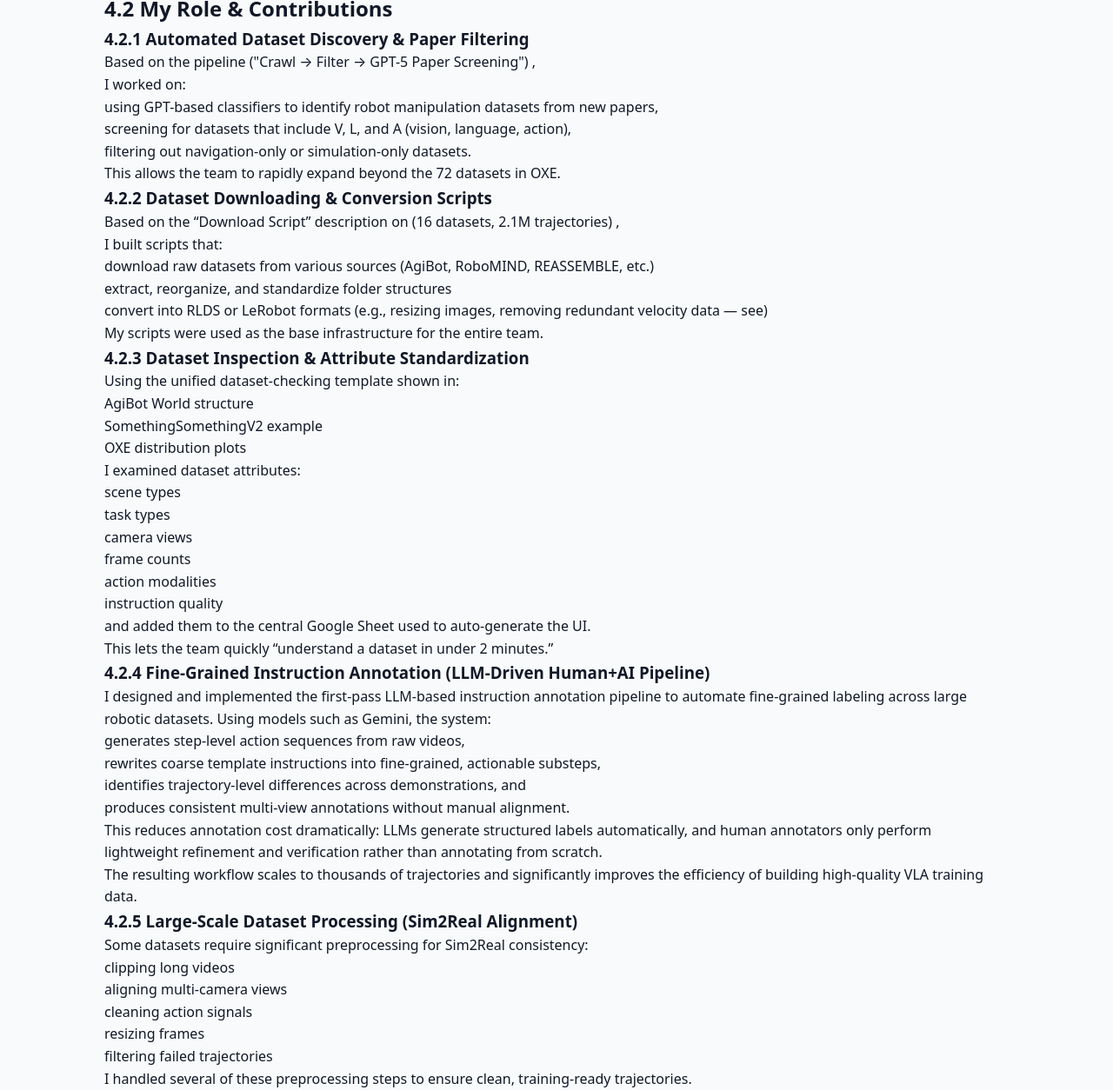
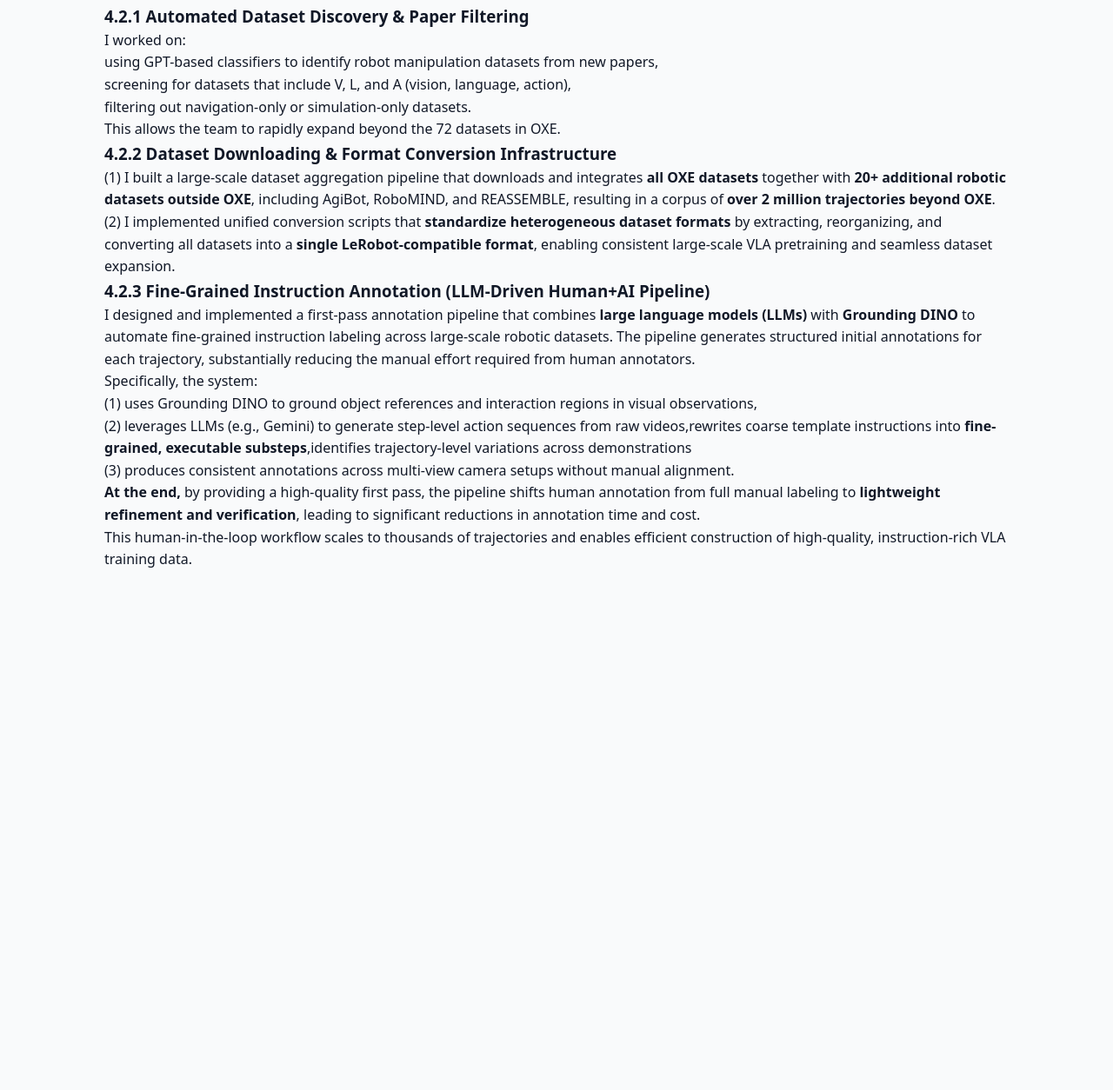
Before and after one commit to Patrick15Yao/Patrick15Yao.github.io, a plain HTML site: page projects/xlang.html in a window 1280 px wide. Shown: the part 316-1570 px from the top of the page at 87% size. After the commit the page ends 973 px from the top, so only its background shows below. Drawn offline with Linux system fonts and the light colour scheme.

Commit message:
version2.0

```diff
--- a/projects/xlang.html
+++ b/projects/xlang.html
@@ -15,26 +15,17 @@
 
       <h2>4.1 Overview</h2>
 
-      <p>In the XLANG Lab, I contribute to the CPT (Coarse-to-Fine Pretraining) & Sim2Real team, which aims to build a scalable, high-quality Vision-Language-Action (VLA) dataset for training the next generation of robotic agents.
-      The project integrates:</p>
+      <p>
+        The goal of this project is to enable the training of a <strong>general Vision–Language–Action (VLA) policy</strong> that can reliably follow <strong>fine-grained, physically grounded language instructions</strong> rather than coarse, underspecified commands. While many existing agents can execute high-level prompts such as <em>“open the drawer”</em>, they often fail to capture the <strong>detailed execution intent</strong> required for real-world manipulation, for example <em>“grasp the drawer rim and pull it outward”</em>. This work is motivated by the need to align <strong>language with precise action semantics</strong>, ensuring that instructions encode <strong>contact, motion, and control structure</strong>. By emphasizing <strong>fine-grained language grounding</strong> during pretraining, the resulting VLA policy supports <strong>stronger instruction following</strong>, <strong>improved compositional generalization</strong>, and <strong>more reliable real-world deployment</strong>.
+      </p>
 
-      <p>dataset collection & filtering,</p>
 
-      <p>metadata standardization,</p>
-
-      <p>fine-grained instruction rewriting,</p>
-
-      <p>semi-automated annotation with LLMs,</p>
-
-      <p>and Sim2Real-aligned preprocessing.</p>
-
-      <p>Our goal is to convert raw, diverse robot datasets into a unified format usable for large-scale pretraining and evaluation.</p>
 
       <h2>4.2 My Role &amp; Contributions</h2>
 
       <h3>4.2.1 Automated Dataset Discovery &amp; Paper Filtering</h3>
 
-      <p>Based on the pipeline ("Crawl → Filter → GPT-5 Paper Screening") ,</p>
+
 
       <p>I worked on:</p>
 
@@ -46,80 +37,47 @@
 
       <p>This allows the team to rapidly expand beyond the 72 datasets in OXE.</p>
 
-      <h3>4.2.2 Dataset Downloading &amp; Conversion Scripts</h3>
+      <h3>4.2.2 Dataset Downloading &amp; Format Conversion Infrastructure</h3>
 
-      <p>Based on the “Download Script” description on  (16 datasets, 2.1M trajectories) ,</p>
+<p>
+(1) I built a large-scale dataset aggregation pipeline that downloads and integrates <strong>all OXE datasets</strong> together with <strong>20+ additional robotic datasets outside OXE</strong>, including AgiBot, RoboMIND, and REASSEMBLE, resulting in a corpus of <strong>over 2 million trajectories beyond OXE</strong>.
+</p>
 
-      <p>I built scripts that:</p>
+<p>
+(2) I implemented unified conversion scripts that <strong>standardize heterogeneous dataset formats</strong> by extracting, reorganizing, and converting all datasets into a <strong>single LeRobot-compatible format</strong>, enabling consistent large-scale VLA pretraining and seamless dataset expansion.
+</p>
 
-      <p>download raw datasets from various sources (AgiBot, RoboMIND, REASSEMBLE, etc.)</p>
+      <h3>4.2.3 Fine-Grained Instruction Annotation (LLM-Driven Human+AI Pipeline)</h3>
 
-      <p>extract, reorganize, and standardize folder structures</p>
+<p>
+I designed and implemented a first-pass annotation pipeline that combines <strong>large language models (LLMs)</strong> with <strong>Grounding DINO</strong> to automate fine-grained instruction labeling across large-scale robotic datasets.
+The pipeline generates structured initial annotations for each trajectory, substantially reducing the manual effort required from human annotators.
+</p>
 
-      <p>convert into RLDS or LeRobot formats (e.g., resizing images, removing redundant velocity data — see)</p>
+<p>
+Specifically, the system:
+</p>
 
-      <p>My scripts were used as the base infrastructure for the entire team.</p>
+<p>
+(1) uses Grounding DINO to ground object references and interaction regions in visual observations,
+</p>
 
-      <h3>4.2.3 Dataset Inspection &amp; Attribute Standardization</h3>
+<p>
+(2) leverages LLMs (e.g., Gemini) to generate step-level action sequences from raw videos,rewrites coarse template instructions into <strong>fine-grained, executable substeps</strong>,identifies trajectory-level variations across demonstrations
 
-      <p>Using the unified dataset-checking template shown in:</p>
+</p>
 
-      <p>AgiBot World structure </p>
+<p>
+(3) produces consistent annotations across multi-view camera setups without manual alignment.
+</p>
 
-      <p>SomethingSomethingV2 example </p>
+<p>
+<strong>At the end,</strong> by providing a high-quality first pass, the pipeline shifts human annotation from full manual labeling to <strong>lightweight refinement and verification</strong>, leading to significant reductions in annotation time and cost.
+</p>
 
-      <p>OXE distribution plots </p>
-
-      <p>I examined dataset attributes:</p>
-
-      <p>scene types</p>
-
-      <p>task types</p>
-
-      <p>camera views</p>
-
-      <p>frame counts</p>
-
-      <p>action modalities</p>
-
-      <p>instruction quality</p>
-
-      <p>and added them to the central Google Sheet used to auto-generate the UI.</p>
-
-      <p>This lets the team quickly “understand a dataset in under 2 minutes.”</p>
-
-      <h3>4.2.4 Fine-Grained Instruction Annotation (LLM-Driven Human+AI Pipeline)</h3>
-
-      <p>I designed and implemented the first-pass LLM-based instruction annotation pipeline to automate fine-grained labeling across large robotic datasets. Using models such as Gemini, the system:</p>
-
-      <p>generates step-level action sequences from raw videos,</p>
-
-      <p>rewrites coarse template instructions into fine-grained, actionable substeps,</p>
-
-      <p>identifies trajectory-level differences across demonstrations, and</p>
-
-      <p>produces consistent multi-view annotations without manual alignment.</p>
-
-      <p>This reduces annotation cost dramatically:
-      LLMs generate structured labels automatically, and human annotators only perform lightweight refinement and verification rather than annotating from scratch.</p>
-
-      <p>The resulting workflow scales to thousands of trajectories and significantly improves the efficiency of building high-quality VLA training data.</p>
-
-      <h3>4.2.5 Large-Scale Dataset Processing (Sim2Real Alignment)</h3>
-
-      <p>Some datasets require significant preprocessing for Sim2Real consistency:</p>
-
-      <p>clipping long videos </p>
-
-      <p>aligning multi-camera views </p>
-
-      <p>cleaning action signals</p>
-
-      <p>resizing frames</p>
-
-      <p>filtering failed trajectories </p>
-
-      <p>I handled several of these preprocessing steps to ensure clean, training-ready trajectories.</p>
+<p>
+This human-in-the-loop workflow scales to thousands of trajectories and enables efficient construction of high-quality, instruction-rich VLA training data.
+</p>
 
     </section>
   </main>
```
Also changed, not shown: index.html (+22 -1 lines), projects/franka-toolbox-bridge.html (+5 -6 lines), projects/hoopers.html (+22 -9 lines), projects/patky.html (+19 -8 lines), assets/football_pic/CSSAHKU.jpeg (added), assets/football_pic/XLANG.jpeg (added), assets/football_pic/football3.jpeg (added), 3 other files.
